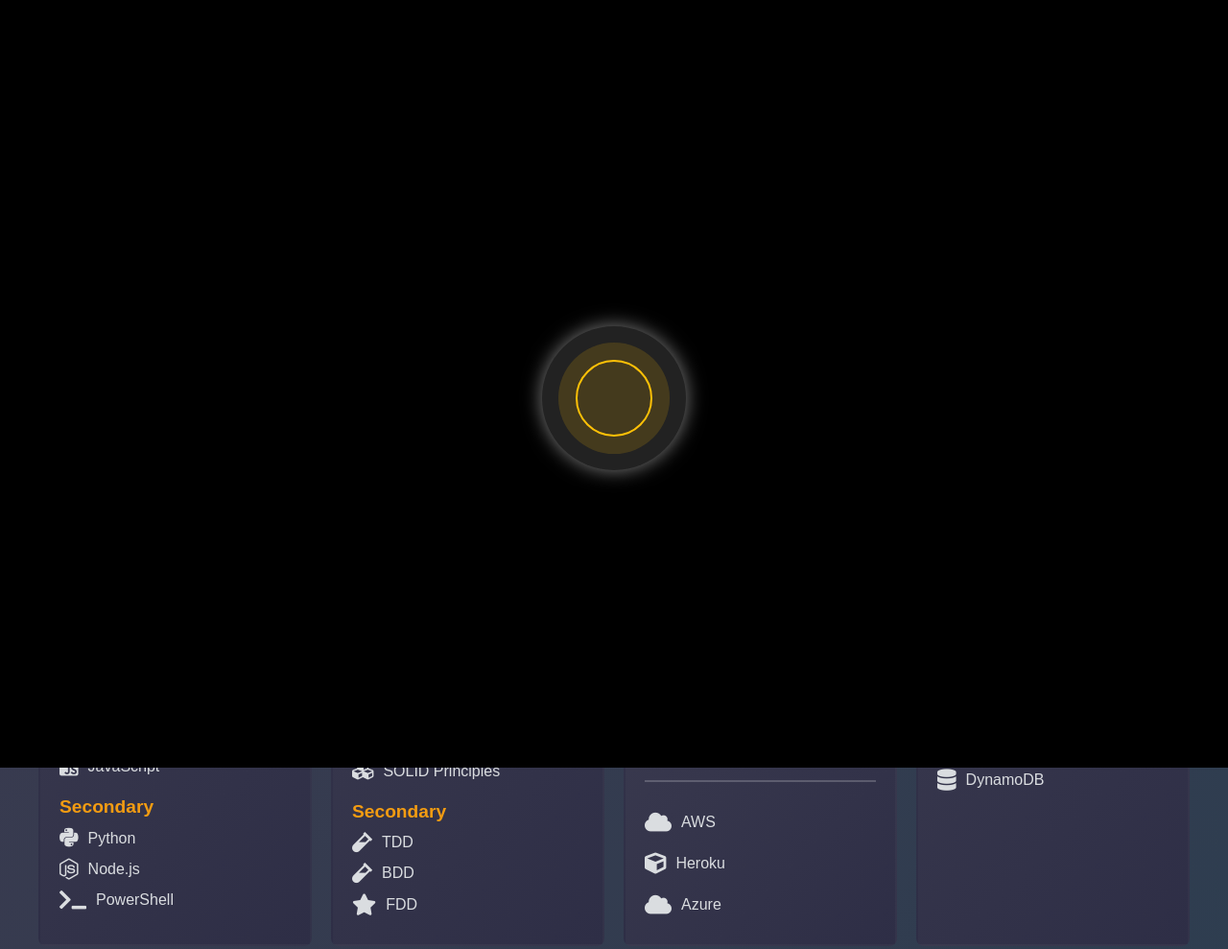
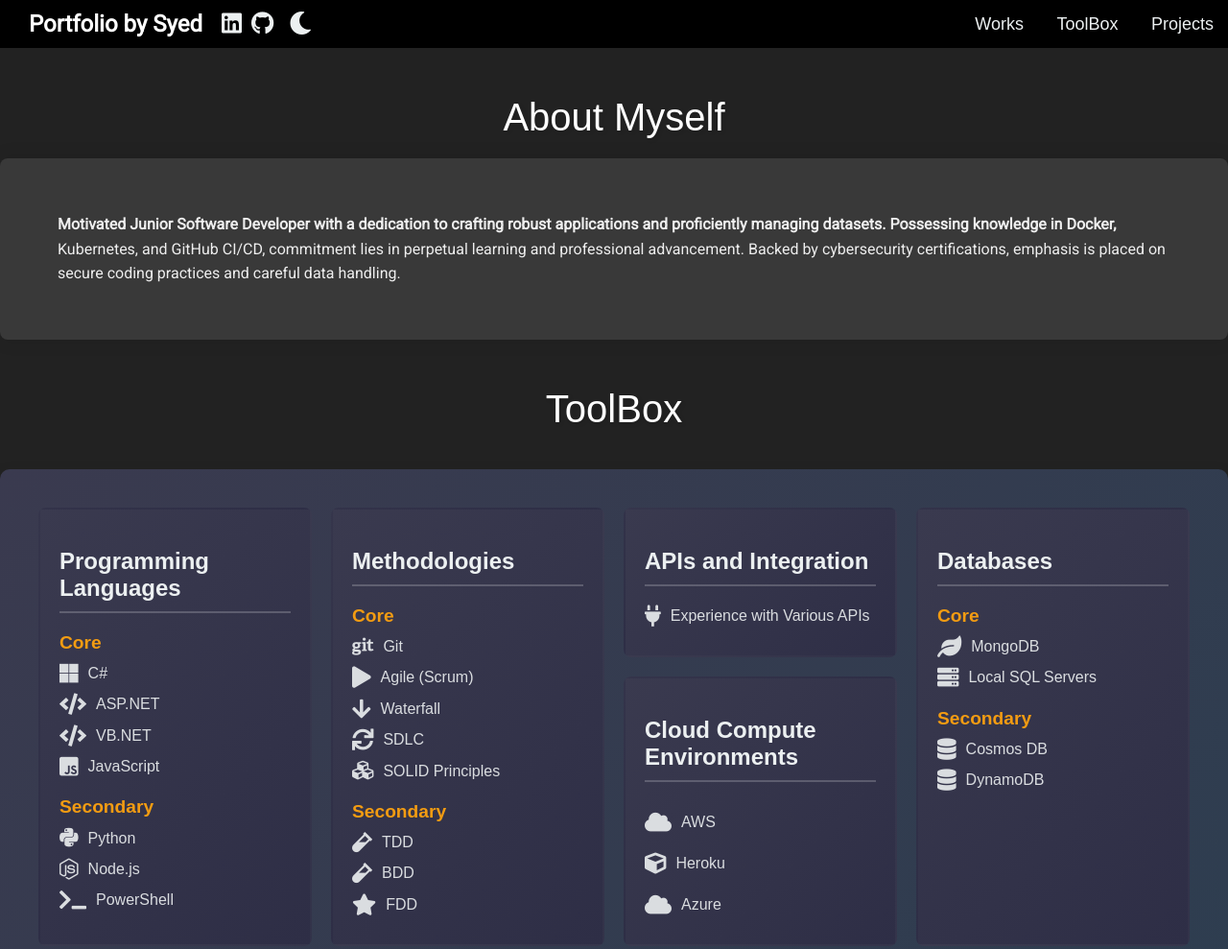
Before and after one commit to No3Mc/TechJourney, a plain HTML site: page index.html in a window 1280 px wide. Shown: the top 989 px of the page at 96% size. Drawn offline with Linux system fonts and the light colour scheme.

Commit message:
Will add the unlocking anim later

```diff
--- a/index.html
+++ b/index.html
@@ -68,19 +68,7 @@
 
 
 
-    <div class="center-container">
-        <button class="glowing-circuit-button" id="glowing-button">
-            <div class="glowing-circuit-container">
-                <div class="glowing-circuit">
-                    <div class="glow-effect"></div>
-                    <div class="circuit-lines"></div>
-                </div>
-            </div>
-        </button>
-        <div id="shattered-pieces" class="shattered-pieces hidden">
-            <!-- Shattered pieces will be added here -->
-        </div>
-    </div>
+
 
 
 
@@ -319,46 +307,7 @@
             }
         });
 
-        // Glow button shattered animation and reveal content
-        const glowingButton = document.getElementById("glowing-button");
-        const shatteredPiecesContainer = document.getElementById("shattered-pieces");
-        const centerContainer = document.querySelector(".center-container");
 
-        glowingButton.addEventListener("click", () => {
-            glowingButton.style.display = "none";
-            shatteredPiecesContainer.classList.remove("hidden");
-
-            const numPieces = 20;
-            for (let i = 0; i < numPieces; i++) {
-                const piece = document.createElement("div");
-                piece.className = "shattered-piece";
-                piece.style.setProperty("--shift-x", Math.random() * 200 - 100 + "px");
-                piece.style.setProperty("--shift-y", Math.random() * 200 - 100 + "px");
-                piece.style.setProperty("--rotation", Math.random() * 360 + "deg");
-                shatteredPiecesContainer.appendChild(piece);
-            }
-
-            setTimeout(() => {
-                shatteredPiecesContainer.style.opacity = "1";
-            }, 100);
-
-            setTimeout(() => {
-                shatteredPiecesContainer.style.opacity = "0";
-                setTimeout(() => {
-                    shatteredPiecesContainer.classList.add("hidden");
-                    shatteredPiecesContainer.innerHTML = "";
-                    centerContainer.style.opacity = "0";
-                    document.querySelector('.tab1-box').style.opacity = "1";
-                    document.querySelector('.tab1-box').style.transform = "translateY(0px)";
-                    document.querySelector('.portfolio-text').style.animation = "fadeIn 2.5s forwards";
-                    setTimeout(() => {
-                        centerContainer.style.display = "none";
-                    }, 1000);
-                }, 500);
-            }, 1500);
-
-
-        });
 
         document.addEventListener('DOMContentLoaded', function () {
             const navLinks = document.querySelectorAll('.nav-link');
--- a/style.css
+++ b/style.css
@@ -21,7 +21,7 @@
     position: relative;
     top: -100px;
     opacity: 0;
-    animation: dropDown 1s forwards 2.5s;
+    animation: dropDown 1s forwards 0.2s;
 }
 
 /* Keyframes for the drop-down effect */
@@ -170,40 +170,7 @@
 
 
 
-/* Style for the shattered pieces container */
-.shattered-pieces {
-    position: fixed;
-    top: 0;
-    left: 0;
-    width: 100%;
-    height: 100%;
-    display: flex;
-    justify-content: center;
-    align-items: center;
-    flex-wrap: wrap;
-    z-index: 1000;
-    pointer-events: none;
-}
 
-/* Style for each shattered piece */
-.shattered-piece {
-    width: 50px;
-    height: 50px;
-    background-color: #ffc107;
-    border-radius: 50%;
-    position: absolute;
-    animation: shatterAnimation 1s ease-in-out forwards;
-}
-
-@keyframes shatterAnimation {
-    0% {
-        opacity: 1;
-    }
-    100% {
-        opacity: 0;
-        transform: translateX(calc(-50% + var(--shift-x, 0))) translateY(calc(-50% + var(--shift-y, 0))) rotate(var(--rotation, 0deg));
-    }
-}
 
 
 
@@ -226,83 +193,7 @@
 }
 
 
-/* Style for the glowing circuit button */
-.glowing-circuit-button {
-    border: none;
-    background-color: transparent;
-    cursor: pointer;
-    padding: 0;
-    outline: none;
-    transition: transform 0.3s;
-    display: flex;
-    justify-content: center;
-    align-items: center;
-}
 
-.glowing-circuit-button:hover {
-    transform: scale(1.05);
-}
-
-/* Style for the glowing circuit container */
-.glowing-circuit-container {
-    position: relative;
-    display: flex;
-    justify-content: center;
-    align-items: center;
-    height: 200px;
-    margin-top: 30px;
-  }
-
-  /* Style for the glowing circuit */
-  .glowing-circuit {
-    position: relative;
-    width: 150px;
-    height: 150px;
-    background-color: #222;
-    border-radius: 50%;
-    overflow: hidden;
-    box-shadow: 0 0 20px rgba(255, 255, 255, 0.5);
-  }
-
-  /* Style for the glow effect */
-  .glow-effect {
-    position: absolute;
-    top: 50%;
-    left: 50%;
-    transform: translate(-50%, -50%);
-    width: 100px;
-    height: 100px;
-    background-color: #ffc107;
-    border-radius: 50%;
-    opacity: 0.8;
-    animation: glowAnimation 2s infinite alternate;
-  }
-
-  @keyframes glowAnimation {
-    0% {
-      transform: translate(-50%, -50%) scale(1);
-      opacity: 0.8;
-    }
-    100% {
-      transform: translate(-50%, -50%) scale(1.2);
-      opacity: 0;
-    }
-  }
-
-  /* Style for the circuit lines */
-  .circuit-lines {
-    position: absolute;
-    top: 50%;
-    left: 50%;
-    transform: translate(-50%, -50%);
-    width: 80px;
-    height: 80px;
-    background-color: transparent;
-    border: 2px solid #ffc107;
-    border-radius: 50%;
-    box-sizing: border-box;
-    z-index: 1;
-  }
 
 
 body {
```
